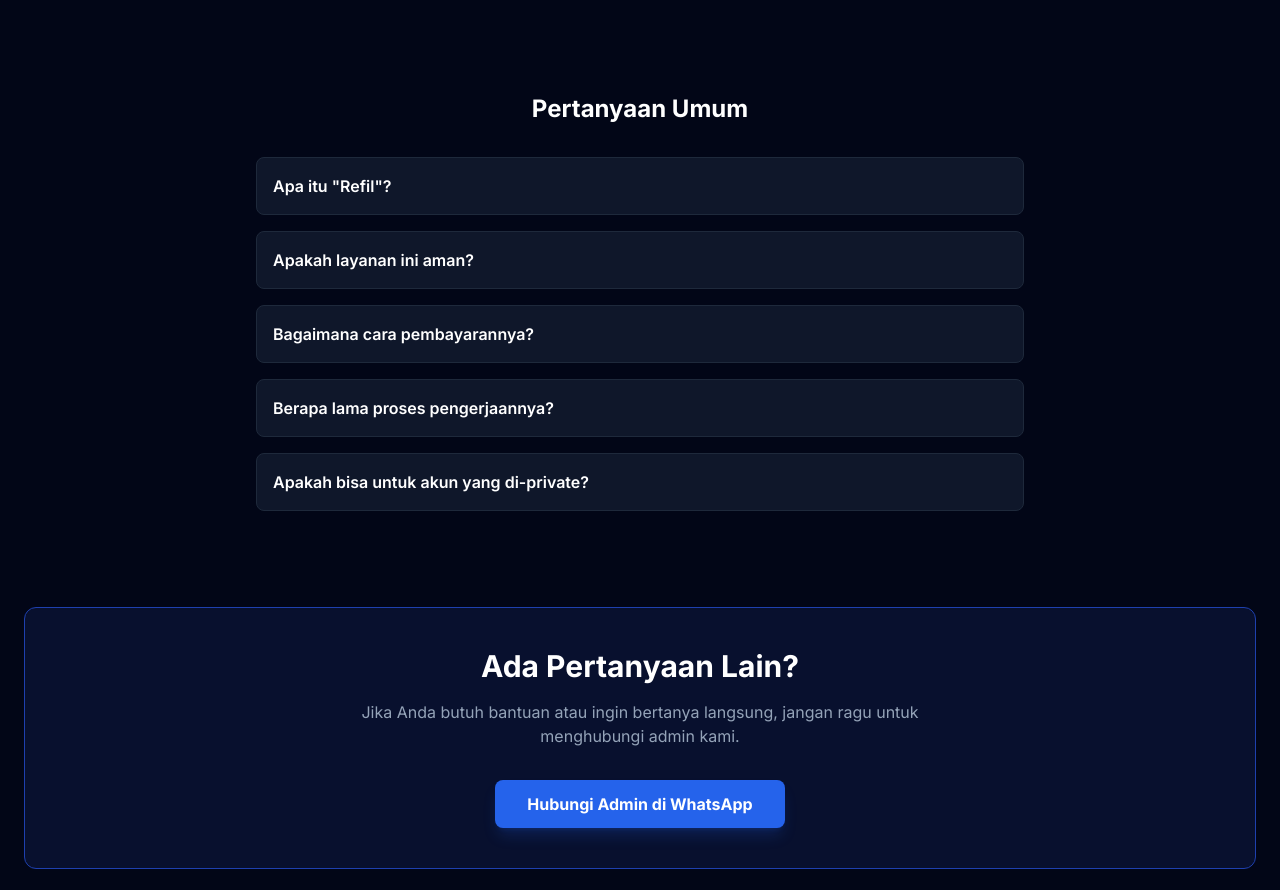
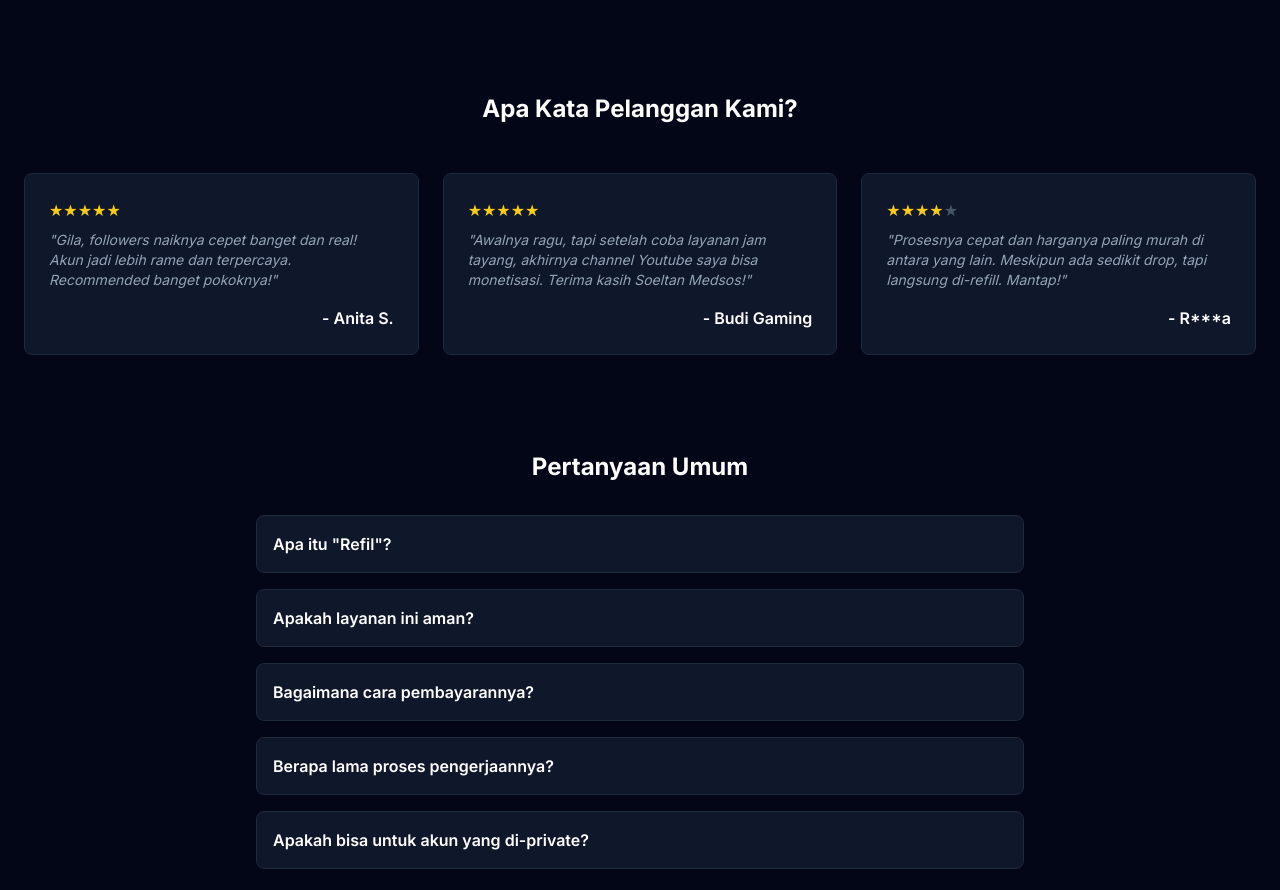
Before and after one commit to NobodySandJ/SoeltanMedsos, a plain HTML site: page index.html in a window 1280 px wide. Shown: the part 5517-6407 px from the top of the page. Drawn offline with nearby package versions, Linux system fonts and the light colour scheme.

Commit message:
Add files via upload

```diff
--- a/index.html
+++ b/index.html
@@ -374,6 +374,37 @@ BRI   : 0149 0108 0052 508 /Didik Fajar
             </div>
         </section>
 
+        <!-- BAGIAN TESTIMONI BARU -->
+        <section id="testimoni" class="my-16 md:my-24">
+            <h2 class="text-2xl font-bold text-center mb-12 text-white">Apa Kata Pelanggan Kami?</h2>
+            <div class="grid grid-cols-1 md:grid-cols-3 gap-6">
+                <!-- Testimoni 1 -->
+                <div class="bg-slate-900 p-6 rounded-lg border border-slate-800">
+                    <div class="flex items-center mb-2">
+                        <span class="text-yellow-400">★★★★★</span>
+                    </div>
+                    <p class="text-slate-400 text-sm italic mb-4">"Gila, followers naiknya cepet banget dan real! Akun jadi lebih rame dan terpercaya. Recommended banget pokoknya!"</p>
+                    <p class="text-right font-semibold text-white">- Anita S.</p>
+                </div>
+                <!-- Testimoni 2 -->
+                <div class="bg-slate-900 p-6 rounded-lg border border-slate-800">
+                    <div class="flex items-center mb-2">
+                        <span class="text-yellow-400">★★★★★</span>
+                    </div>
+                    <p class="text-slate-400 text-sm italic mb-4">"Awalnya ragu, tapi setelah coba layanan jam tayang, akhirnya channel Youtube saya bisa monetisasi. Terima kasih Soeltan Medsos!"</p>
+                    <p class="text-right font-semibold text-white">- Budi Gaming</p>
+                </div>
+                <!-- Testimoni 3 -->
+                <div class="bg-slate-900 p-6 rounded-lg border border-slate-800">
+                    <div class="flex items-center mb-2">
+                        <span class="text-yellow-400">★★★★</span><span class="text-slate-600">★</span>
+                    </div>
+                    <p class="text-slate-400 text-sm italic mb-4">"Prosesnya cepat dan harganya paling murah di antara yang lain. Meskipun ada sedikit drop, tapi langsung di-refill. Mantap!"</p>
+                    <p class="text-right font-semibold text-white">- R***a</p>
+                </div>
+            </div>
+        </section>
+
         <section id="faq" class="max-w-3xl mx-auto my-16 md:my-24">
             <h2 class="text-2xl font-bold text-center mb-8 text-white">Pertanyaan Umum</h2>
             <div class="space-y-4">
@@ -387,7 +418,7 @@ BRI   : 0149 0108 0052 508 /Didik Fajar
                 </details>
                 <details class="bg-slate-900 p-4 rounded-lg border border-slate-800">
                     <summary class="font-semibold text-white list-none flex justify-between items-center">Bagaimana cara pembayarannya?</summary>
-                    <p class="text-slate-400 mt-3 border-t border-slate-700 pt-3 text-sm">Pembayaran dapat dilakukan melalui transfer bank atau e-wallet (GoPay, OVO, Dana). Info lengkap akan diberikan oleh admin di WhatsApp.</p>
+                    <p class="text-slate-400 mt-3 border-t border-slate-700 pt-3 text-sm">Pembayaran dapat dilakukan melalui transfer bank atau e-wallet (Dana,BCA,BRI). Info lengkap akan diberikan oleh admin di WhatsApp.</p>
                 </details>
                 <details class="bg-slate-900 p-4 rounded-lg border border-slate-800">
                     <summary class="font-semibold text-white list-none flex justify-between items-center">Berapa lama proses pengerjaannya?</summary>
```
